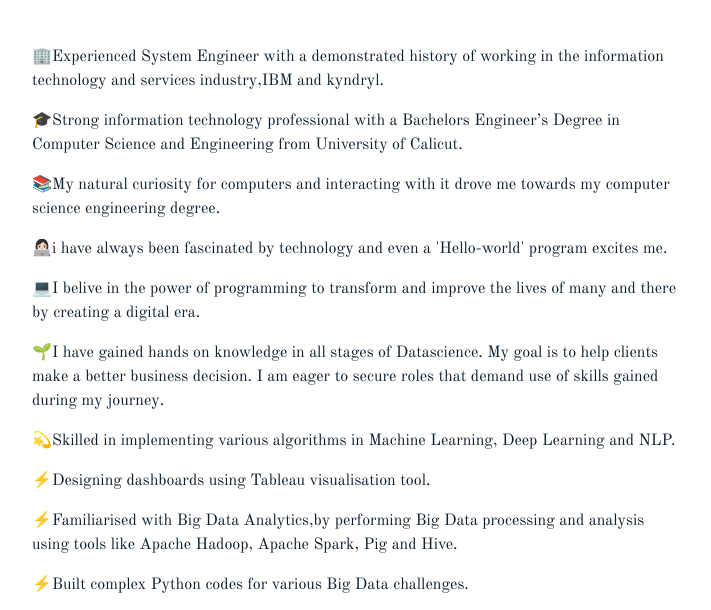
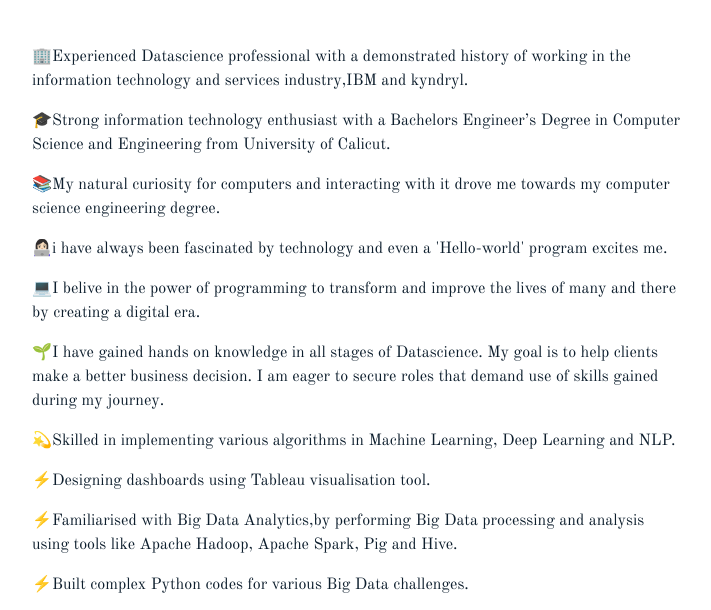
Before and after one commit to Anergha/AboutMe, a plain HTML site: page index.html in a window 1280 px wide. Shown: the part 185-795 px from the top of the page, without its empty margins (50-761 px from the left). Drawn offline with nearby package versions, Linux system fonts and the light colour scheme; a web font is replaced by a local one.

Commit message:
Update index.html

```diff
--- a/index.html
+++ b/index.html
@@ -64,8 +64,8 @@
 
           <div class="col-md-7 mb-5 mb-md-0" data-aos="fade-up">
 
-            <p>🏢Experienced System Engineer with a demonstrated history of working in the information technology and services industry,IBM and kyndryl.</p>
-            <p>🎓Strong information technology professional with a Bachelors Engineer’s Degree in Computer Science and Engineering from University of Calicut.</p>
+            <p>🏢Experienced Datascience professional with a demonstrated history of working in the information technology and services industry,IBM and kyndryl.</p>
+            <p>🎓Strong information technology enthusiast with a Bachelors Engineer’s Degree in Computer Science and Engineering from University of Calicut.</p>
             <p>📚My natural curiosity for computers and interacting with it drove me towards my computer science engineering degree.</p>
             <p>👩🏻‍💻i have always been fascinated by technology and even a 'Hello-world' program excites me.</p>
             <p>💻I belive in the power of programming to transform and improve the lives of many and there by creating a digital era. </p>
```
